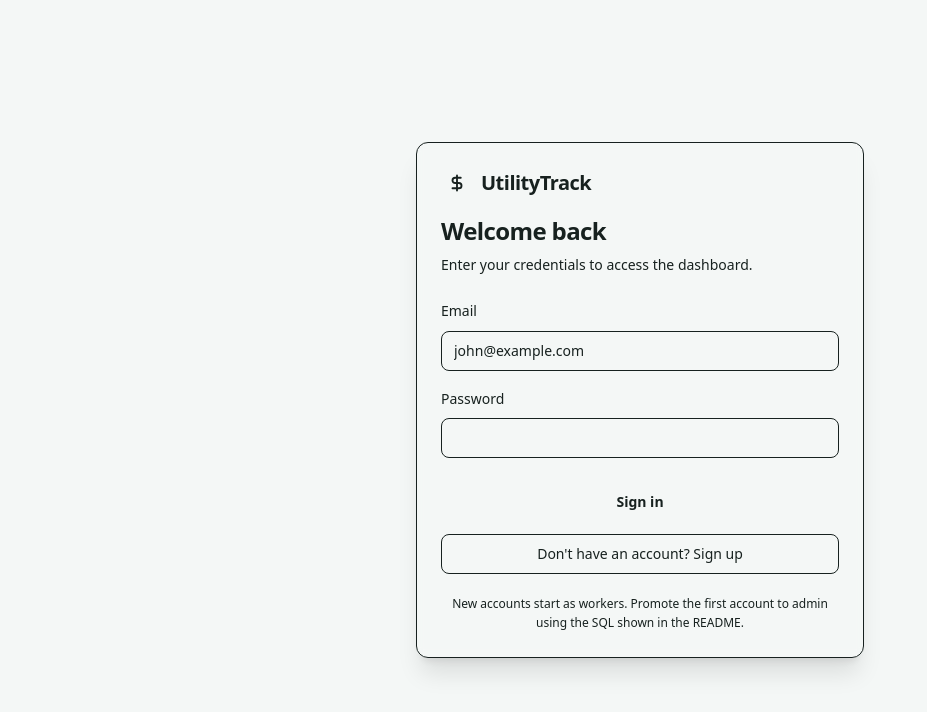
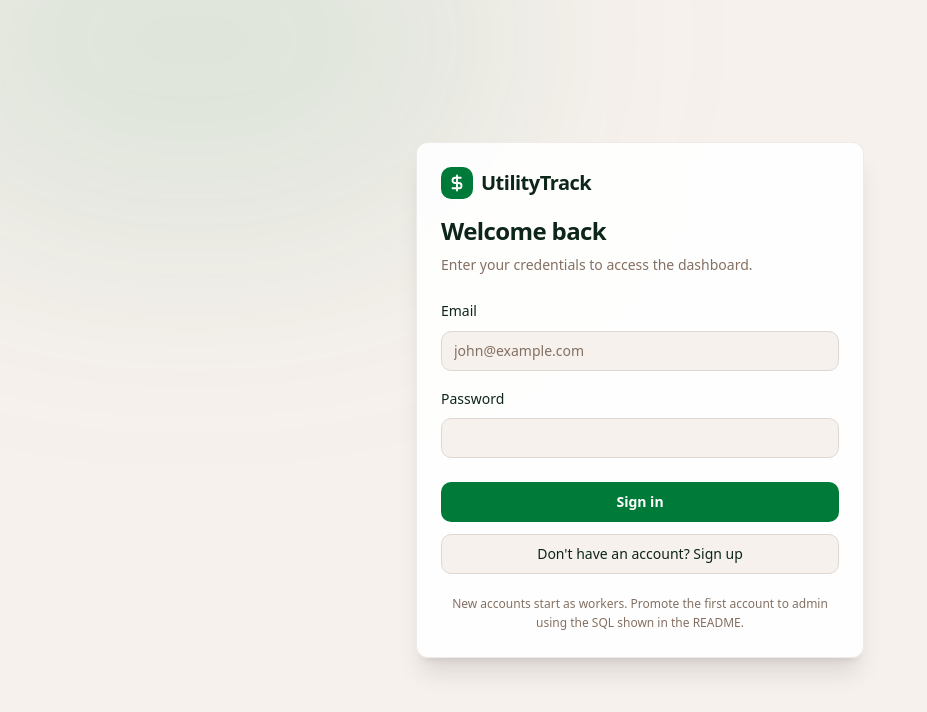
Before and after one commit to padeexha/UtilityTrack, a Next.js app: page /login in a window 1280 px wide. Shown: the top 712 px of the page, without its empty margins (0-927 px from the left). Built offline with nearby package versions, Linux system fonts and the light colour scheme.

Commit message:
feat: complete visual redesign with Units Parkside and Badger Charging aesthetics

```diff
--- a/app/globals.css
+++ b/app/globals.css
@@ -3,20 +3,7 @@
 @tailwind components;
 @tailwind utilities;
 
-:root {
-  --bg: #f4f7f6;
-  --surface: #ffffff;
-  --surface-2: #eef4f2;
-  --text: #17211f;
-  --muted: #64736f;
-  --border: #d9e3e0;
-  --brand: #0f766e;
-  --brand-dark: #0a5b55;
-  --danger: #b42318;
-  --warning: #a15c00;
-  --success: #16794b;
-  --shadow: 0 8px 25px rgba(18, 56, 50, 0.07);
-}
+
 
 * { box-sizing: border-box; }
 html, body { margin: 0; min-height: 100%; }
@@ -174,76 +161,48 @@ th { color: var(--muted); font-size: .8rem; text-transform: uppercase; letter-sp
 }
 
 @layer base {
-  .theme {
-    --font-heading: var(--font-sans);
-    --font-sans: var(--font-sans);
-  }
   :root {
-    --background: oklch(1 0 0);
-    --foreground: oklch(0.145 0 0);
-    --card: oklch(1 0 0);
-    --card-foreground: oklch(0.145 0 0);
-    --popover: oklch(1 0 0);
-    --popover-foreground: oklch(0.145 0 0);
-    --primary: oklch(0.205 0 0);
-    --primary-foreground: oklch(0.985 0 0);
-    --secondary: oklch(0.97 0 0);
-    --secondary-foreground: oklch(0.205 0 0);
-    --muted: oklch(0.97 0 0);
-    --muted-foreground: oklch(0.556 0 0);
-    --accent: oklch(0.97 0 0);
-    --accent-foreground: oklch(0.205 0 0);
-    --destructive: oklch(0.577 0.245 27.325);
-    --border: oklch(0.922 0 0);
-    --input: oklch(0.922 0 0);
-    --ring: oklch(0.708 0 0);
-    --chart-1: oklch(0.87 0 0);
-    --chart-2: oklch(0.556 0 0);
-    --chart-3: oklch(0.439 0 0);
-    --chart-4: oklch(0.371 0 0);
-    --chart-5: oklch(0.269 0 0);
-    --radius: 0.625rem;
-    --sidebar: oklch(0.985 0 0);
-    --sidebar-foreground: oklch(0.145 0 0);
-    --sidebar-primary: oklch(0.205 0 0);
-    --sidebar-primary-foreground: oklch(0.985 0 0);
-    --sidebar-accent: oklch(0.97 0 0);
-    --sidebar-accent-foreground: oklch(0.205 0 0);
-    --sidebar-border: oklch(0.922 0 0);
-    --sidebar-ring: oklch(0.708 0 0);
+    --background: 25 41% 95%; /* Cream off-white */
+    --foreground: 148 50% 10%; /* Dark green */
+    --card: 0 0% 100%; /* Pure white */
+    --card-foreground: 148 50% 10%;
+    --popover: 0 0% 100%;
+    --popover-foreground: 148 50% 10%;
+    --primary: 148 100% 24%; /* Badger Green */
+    --primary-foreground: 0 0% 100%;
+    --secondary: 42 100% 50%; /* Units Yellow */
+    --secondary-foreground: 0 0% 10%;
+    --muted: 25 20% 90%;
+    --muted-foreground: 25 15% 45%;
+    --accent: 169 54% 32%; /* Units Teal */
+    --accent-foreground: 0 0% 100%;
+    --destructive: 357 79% 55%; /* Units Red */
+    --destructive-foreground: 0 0% 100%;
+    --border: 25 15% 85%;
+    --input: 25 15% 85%;
+    --ring: 148 100% 24%;
+    --radius: 0.75rem;
   }
   .dark {
-    --background: oklch(0.145 0 0);
-    --foreground: oklch(0.985 0 0);
-    --card: oklch(0.205 0 0);
-    --card-foreground: oklch(0.985 0 0);
-    --popover: oklch(0.205 0 0);
-    --popover-foreground: oklch(0.985 0 0);
-    --primary: oklch(0.922 0 0);
-    --primary-foreground: oklch(0.205 0 0);
-    --secondary: oklch(0.269 0 0);
-    --secondary-foreground: oklch(0.985 0 0);
-    --muted: oklch(0.269 0 0);
-    --muted-foreground: oklch(0.708 0 0);
-    --accent: oklch(0.269 0 0);
-    --accent-foreground: oklch(0.985 0 0);
-    --destructive: oklch(0.704 0.191 22.216);
-    --border: oklch(1 0 0 / 10%);
-    --input: oklch(1 0 0 / 15%);
-    --ring: oklch(0.556 0 0);
-    --chart-1: oklch(0.87 0 0);
-    --chart-2: oklch(0.556 0 0);
-    --chart-3: oklch(0.439 0 0);
-    --chart-4: oklch(0.371 0 0);
-    --chart-5: oklch(0.269 0 0);
-    --sidebar: oklch(0.205 0 0);
-    --sidebar-foreground: oklch(0.985 0 0);
-    --sidebar-primary: oklch(0.488 0.243 264.376);
-    --sidebar-primary-foreground: oklch(0.985 0 0);
-    --sidebar-accent: oklch(0.269 0 0);
-    --sidebar-accent-foreground: oklch(0.985 0 0);
-    --sidebar-border: oklch(1 0 0 / 10%);
-    --sidebar-ring: oklch(0.556 0 0);
+    --background: 148 50% 5%;
+    --foreground: 25 41% 95%;
+    --card: 148 40% 8%;
+    --card-foreground: 25 41% 95%;
+    --popover: 148 40% 8%;
+    --popover-foreground: 25 41% 95%;
+    --primary: 148 80% 40%;
+    --primary-foreground: 0 0% 100%;
+    --secondary: 42 100% 45%;
+    --secondary-foreground: 0 0% 10%;
+    --muted: 148 30% 15%;
+    --muted-foreground: 25 15% 65%;
+    --accent: 169 54% 40%;
+    --accent-foreground: 0 0% 100%;
+    --destructive: 357 79% 45%;
+    --destructive-foreground: 0 0% 100%;
+    --border: 148 30% 15%;
+    --input: 148 30% 15%;
+    --ring: 148 80% 40%;
   }
   * {
     @apply border-border outline-ring/50;
@@ -251,7 +210,4 @@ th { color: var(--muted); font-size: .8rem; text-transform: uppercase; letter-sp
   body {
     @apply bg-background text-foreground;
   }
-  html {
-    @apply font-sans;
-  }
 }
--- a/app/layout.tsx
+++ b/app/layout.tsx
@@ -1,9 +1,9 @@
 import type { Metadata, Viewport } from 'next';
 import './globals.css';
-import { Inter } from "next/font/google";
+import { Outfit } from "next/font/google";
 import { cn } from "@/lib/utils";
 
-const inter = Inter({ subsets: ['latin'], variable: '--font-sans' });
+const outfit = Outfit({ subsets: ['latin'], variable: '--font-sans' });
 
 export const metadata: Metadata = {
   title: 'UtilityTrack',
@@ -19,7 +19,7 @@ export const viewport: Viewport = {
 
 export default function RootLayout({ children }: Readonly<{ children: React.ReactNode }>) {
   return (
-    <html lang="en" className={cn("font-sans", inter.variable)}>
+    <html lang="en" className={cn("font-sans antialiased", outfit.variable)}>
       <body>{children}</body>
     </html>
   );
```
